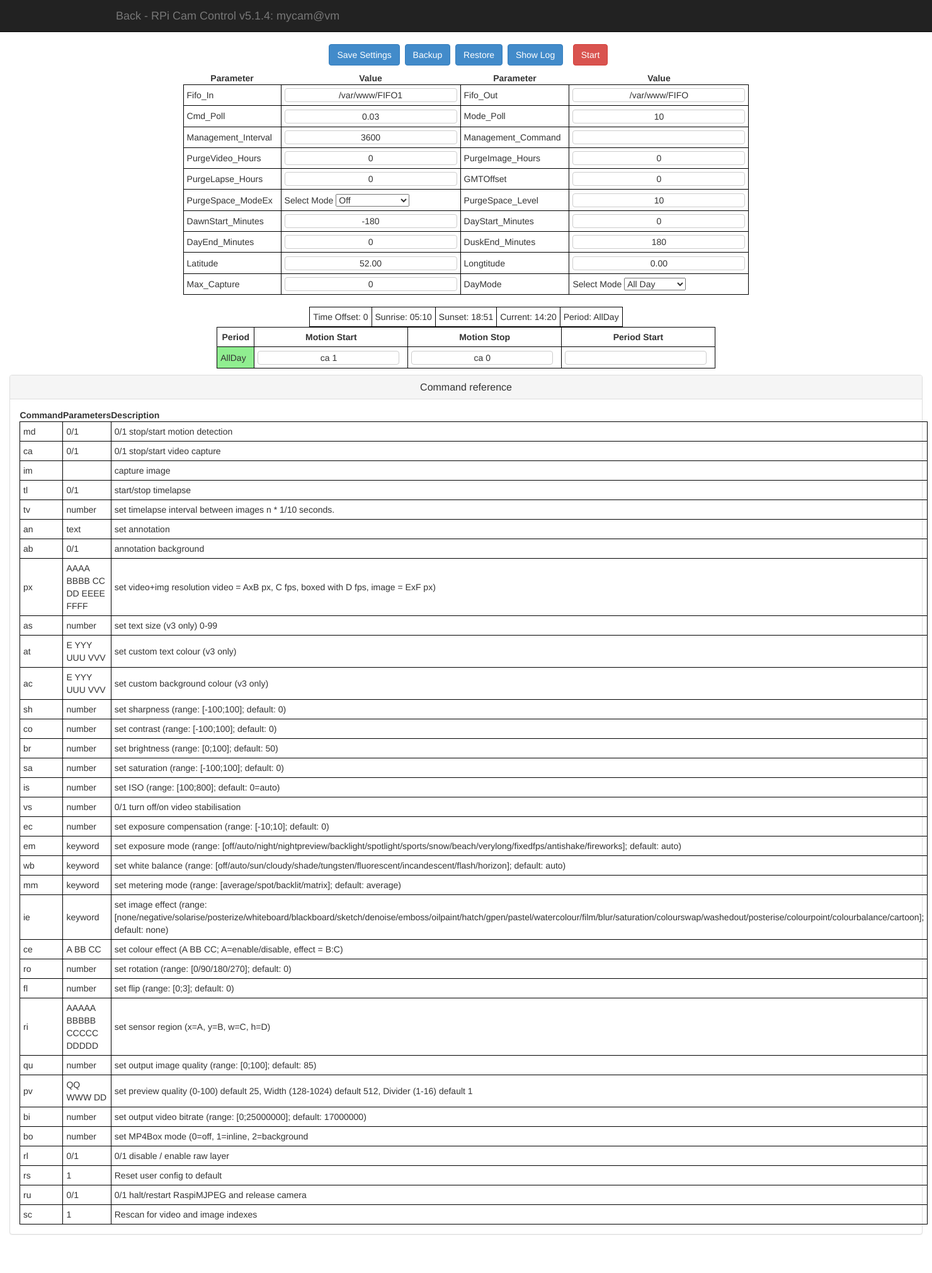
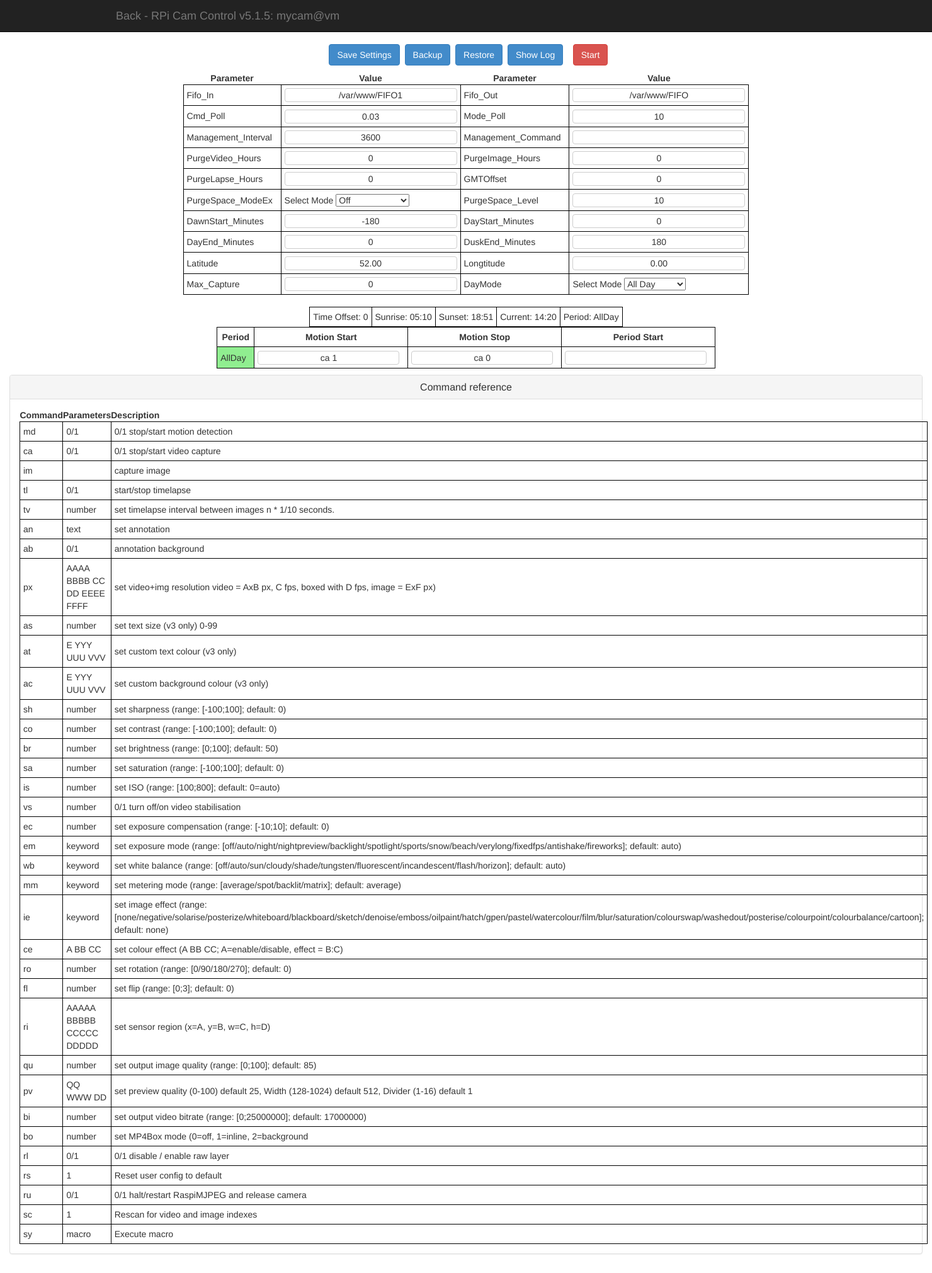
Before and after one commit to silvanmelchior/RPi_Cam_Web_Interface, a PHP site: page /0/schedule.php in a window 1480 px wide, after a click on "Command reference". Shown: the whole page at 63% size. Before the commit the page ends 1960 px from the top, so only its background shows below. Run offline with PHP 8.4, Linux system fonts and the light colour scheme; some web fonts are replaced.

Commit message:
Support macros and sy command

```diff
--- a/www/config.php
+++ b/www/config.php
@@ -3,7 +3,7 @@
    define('LBASE_DIR',dirname(__FILE__));
    //Global defines and utility functions
    // version string
-   define('APP_VERSION', 'v5.1.4');
+   define('APP_VERSION', 'v5.1.5');
 
    // name of this application
    define('APP_NAME', 'RPi Cam Control');
--- a/www/schedule.php
+++ b/www/schedule.php
@@ -401,6 +401,7 @@ function cmdHelp() {
              echo "<tr><td>rs</td><td>1</td><td>Reset user config to default</td></tr>";
              echo "<tr><td>ru</td><td>0/1</td><td>0/1 halt/restart RaspiMJPEG and release camera</td></tr>";
              echo "<tr><td>sc</td><td>1</td><td>Rescan for video and image indexes</td></tr>";
+             echo "<tr><td>sy</td><td>macro</td><td>Execute macro</td></tr>";
            echo "</table>";
          echo "</div>";
        echo "</div>";
@@ -715,8 +716,8 @@ function cmdHelp() {
                   purgeFiles();
                   $cmd = $schedulePars[SCHEDULE_MANAGEMENTCOMMAND];
                   if ($cmd != '') {
-                     writeLog("exec: $cmd");
-                     exec($cmd);
+                     writeLog("exec_macro: $cmd");
+                     sendCmds("sy $cmd");
                   }
                }
             }
```
Also changed, not shown: 1 other file.
